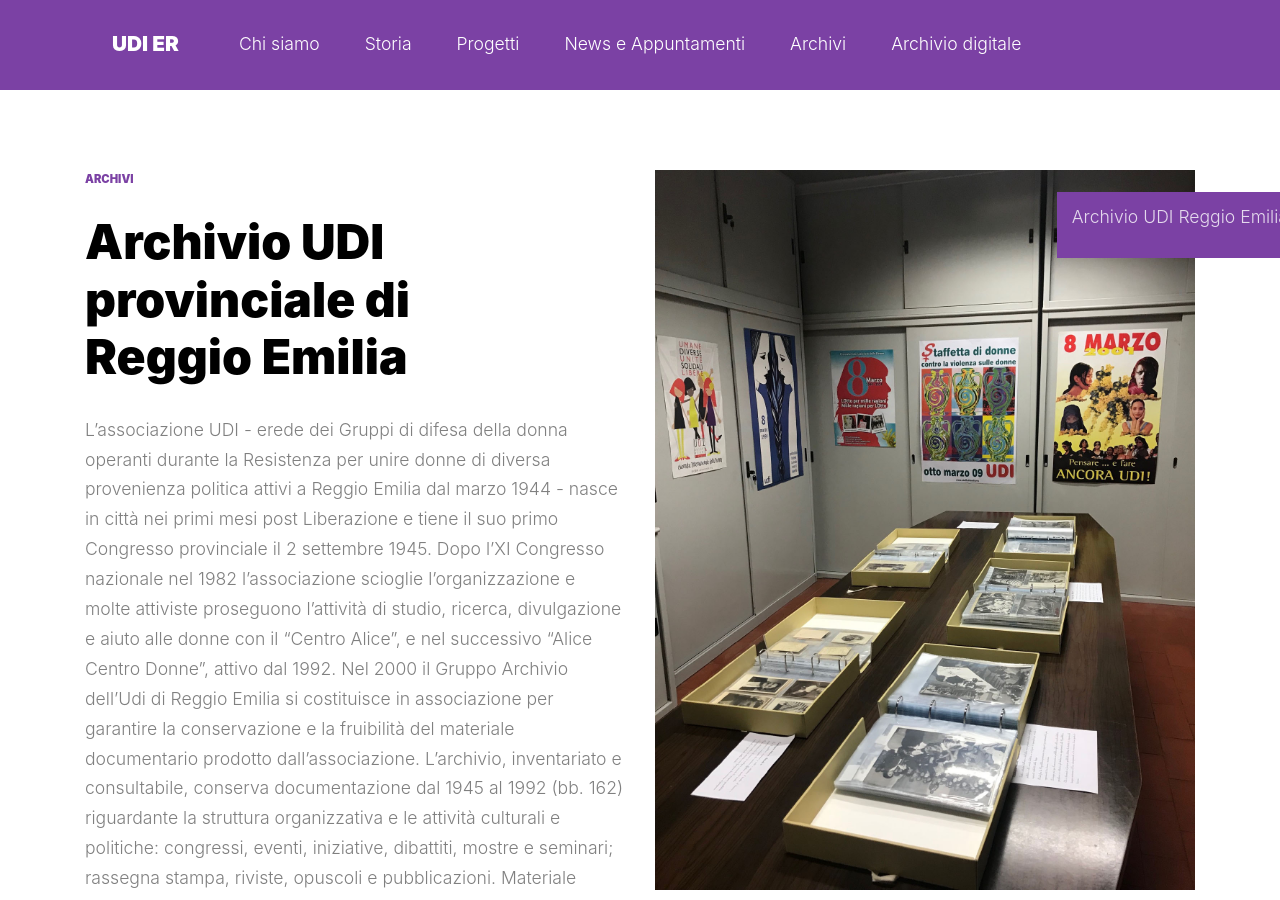
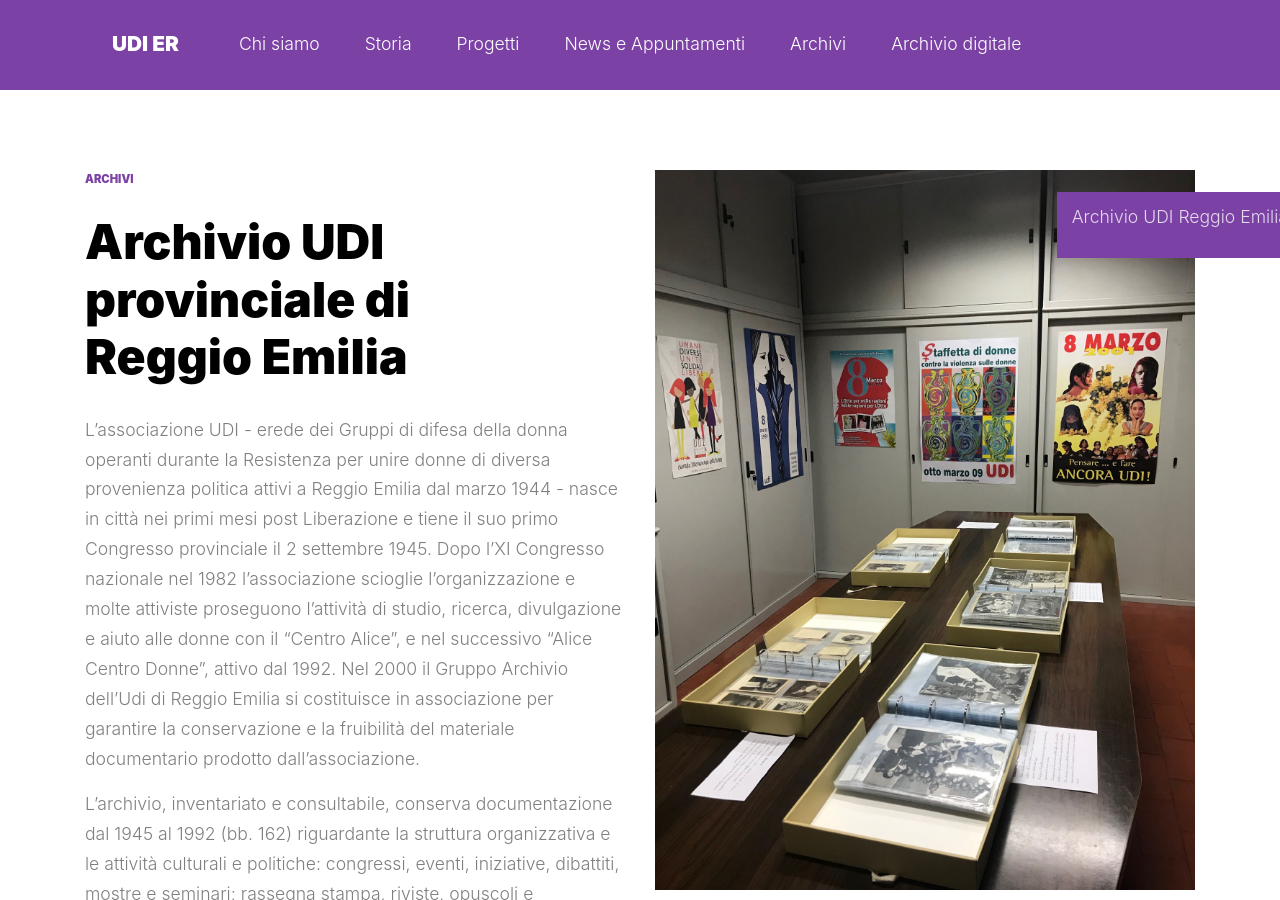
Before and after one commit to studioitc/udier.github.io, a Jekyll site: the page built from _archivi/archivio-reggio-emilia.md, in a window 1280 px wide and 900 px high. Built offline with Jekyll 4.4.1, drawn with Linux system fonts in a browser that asks for light colours; some web fonts are replaced; part of the change alters nothing that is shown; some of the changed text lies outside the part shown.

```diff
--- a/_archivi/archivio-reggio-emilia.md
+++ b/_archivi/archivio-reggio-emilia.md
@@ -9,12 +9,14 @@ lng: 10.6417
 ---
 
 L’associazione UDI - erede dei Gruppi di difesa della donna operanti durante la Resistenza per unire donne di diversa provenienza politica attivi a Reggio Emilia dal marzo 1944 -  nasce in città nei primi mesi post Liberazione e tiene il suo primo Congresso provinciale il 2 settembre 1945. Dopo l’XI Congresso nazionale nel 1982 l’associazione scioglie l’organizzazione e molte attiviste proseguono l’attività di studio, ricerca, divulgazione e aiuto alle donne con il “Centro Alice”, e nel successivo “Alice Centro Donne”, attivo dal 1992. Nel 2000 il Gruppo Archivio dell’Udi di Reggio Emilia si costituisce in associazione per garantire la conservazione e la fruibilità del materiale documentario prodotto dall’associazione.
+
 L’archivio, inventariato e consultabile, conserva documentazione dal 1945 al 1992 (bb. 162) riguardante la struttura organizzativa e le attività culturali e politiche: congressi, eventi, iniziative, dibattiti, mostre e seminari; rassegna stampa, riviste, opuscoli e pubblicazioni. Materiale iconografico: fotografie (2069), manifesti (1162 tra i quali 293 della donazione Alice Saccani). Fondi aggregati: Centro “Elsa Bergamaschi” (1978-1988, bb.3); Centro Alice (1980-1992, bb.3).
 
 Il materiale documentario è stato donato nel 2021 al Centro documentazione donna di Modena.
 
 Le fotografie sono depositate alla Biblioteca Panizzi di Reggio Emilia.
-http://panizzi.comune.re.it/Sezione.jsp?titolo=Archivi+-+Polo+Archivistico&idSezione=943
+[http://panizzi.comune.re.it/Sezione.jsp?titolo=Archivi+-+Polo+Archivistico&idSezione=943](http://panizzi.comune.re.it/Sezione.jsp?titolo=Archivi+-+Polo+Archivistico&idSezione=943)
 
 Inventario a stampa: Archivio Unione Donne Italiane Reggio Emilia, Inventario, documenti dal 1945 al 1992, (a cura di) Loretta Piccinini, Reggio Emilia, 1999.
+
 Elena Fava, Archivio UDI Reggio Emilia. Sezione grafica, 2003. Catalogo [Dattiloscritto, rilegato, vol. 1, pp. 9, cc. 397]
```
